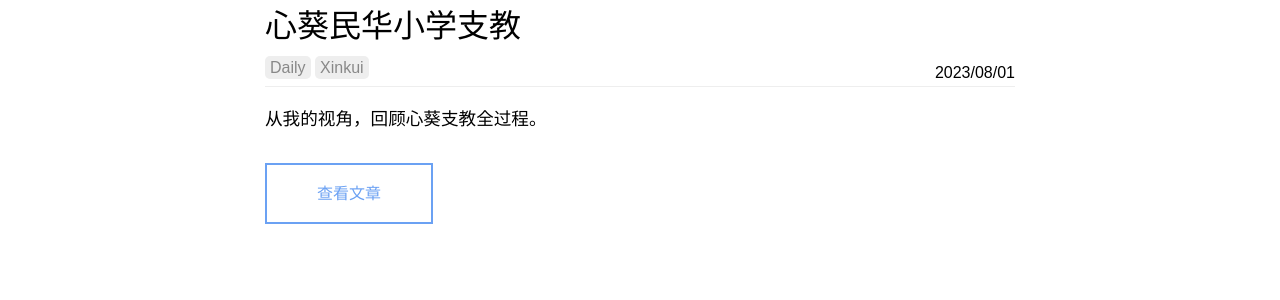
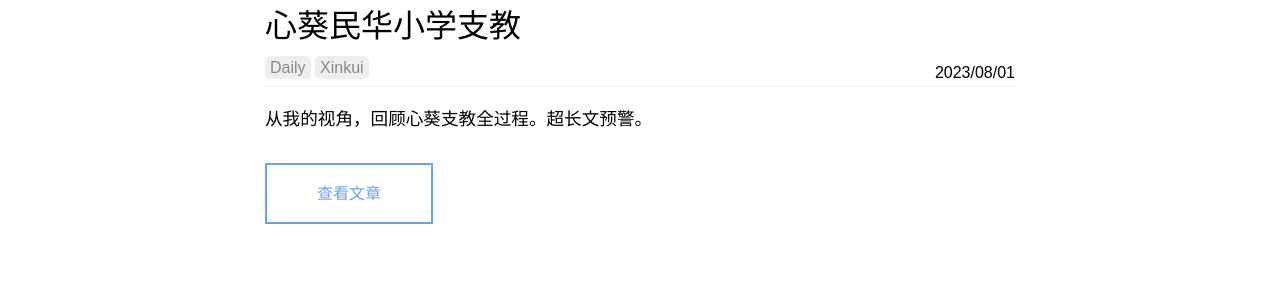
Before and after one commit to pandacase/pandacase.github.io, a Jekyll site: the page built from daily/index.html, in a window 1280 px wide and 900 px high, scrolled down 877 px. Shown: the part 151-451 px from the top of the window. Built offline with Jekyll 4.4.1, drawn with Linux system fonts in a browser that asks for light colours; nearby versions of some CDN libraries; some web fonts are replaced; comment, search, counter and statistics services are not loaded; a style sheet for code colours, icons or effects is not loaded.

Commit message:
Update 2023-08-01-xinkuizhijiao.md

```diff
--- a/_posts/2023-08-01-xinkuizhijiao.md
+++ b/_posts/2023-08-01-xinkuizhijiao.md
@@ -8,7 +8,7 @@ categories:
 image: https://s1.ax1x.com/2023/03/27/ppsUlss.png
 ---
 
-从我的视角，回顾心葵支教全过程。
+从我的视角，回顾心葵支教全过程。超长文预警。
 
 
 ## # 前期准备
@@ -729,4 +729,6 @@ zh 拿出了一袋线条小狗的贴纸，路过看见的所有人都好喜欢
 
 
 
+
+
 ## # 回家后的日子
```
